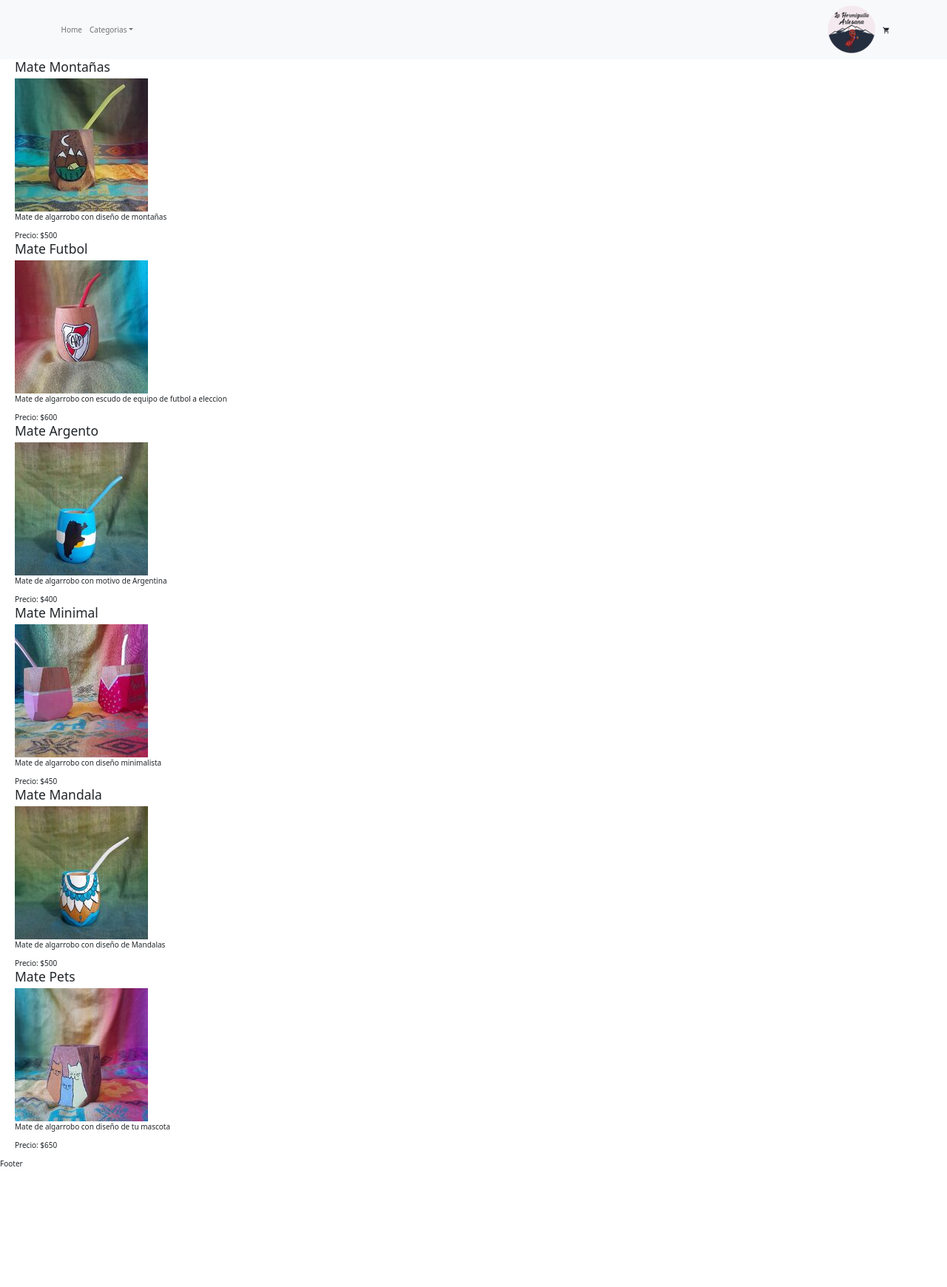
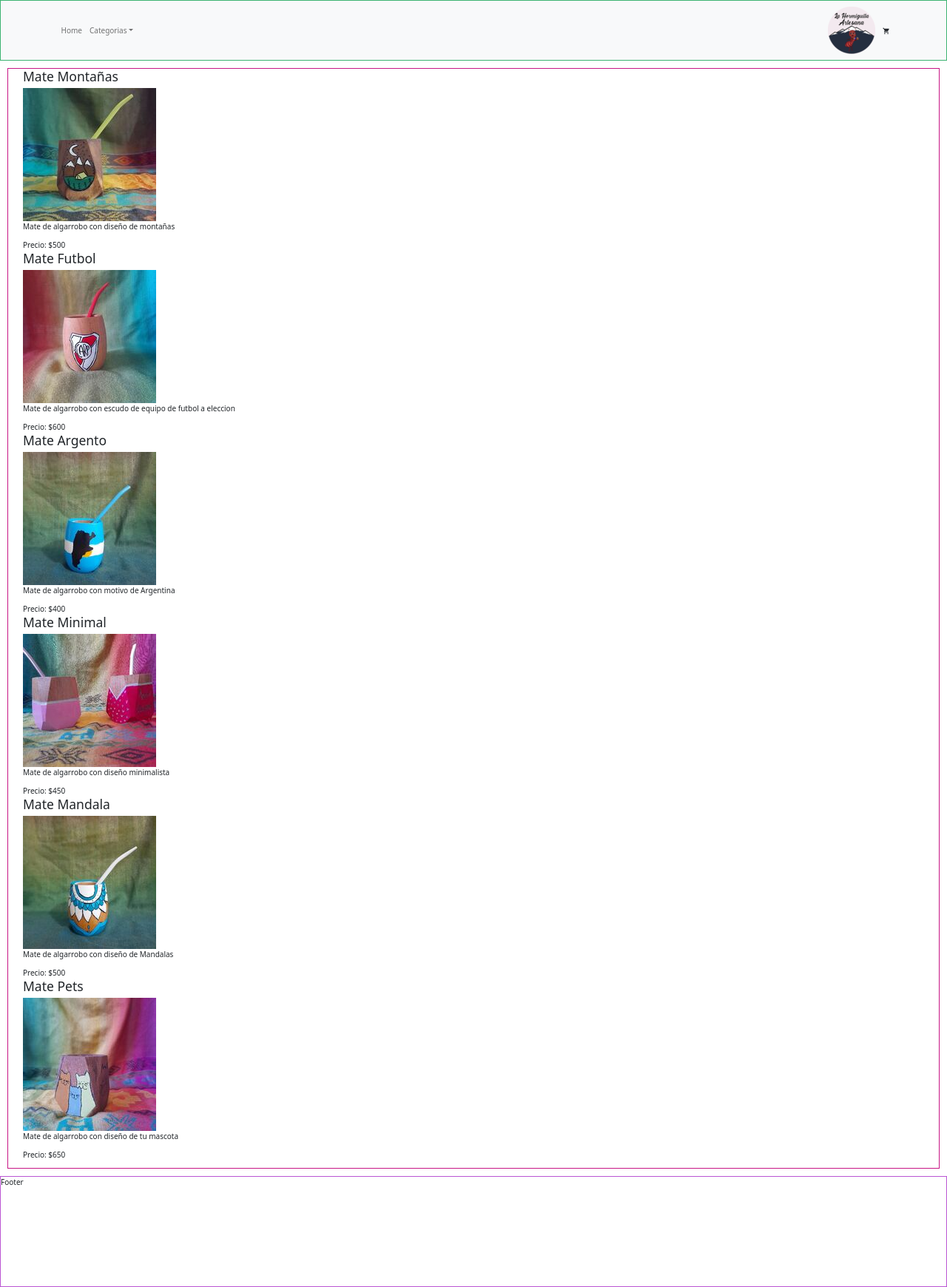
Before and after one commit to ariviscomi/hormiga_artesana_v2, a React (Create React App) app: page / in a window 1280 px wide. Shown: the whole page at 74% size. Before the commit the page ends 1581 px from the top, so only its background shows below. Built offline with nearby package versions, Linux system fonts and the light colour scheme.

Commit message:
Segunda Pre entrega

```diff
--- a/src/components/footer/Footer.js
+++ b/src/components/footer/Footer.js
@@ -2,7 +2,7 @@ import React from 'react'
 
 const Footer = () => {
   return (
-	<div>Footer</div>
+	<footer id='footer' className='footer'>Footer</footer>
   )
 }
 
--- a/src/components/header/Header.js
+++ b/src/components/header/Header.js
@@ -5,7 +5,7 @@ import HeaderCart from "./HeaderCart"
 
 export const Header = () => {
   return (
-	<header>
+	<header id='header' className='header'>
 		<NavBar/>
 		{/* <HeaderMenu/>
 		<div id='headerLogo' className='logo'>
--- a/src/styles/css/style.css
+++ b/src/styles/css/style.css
@@ -15,4 +15,20 @@ body {
   font-family: "Roboto Flex", sans-serif;
 }
 
+.header {
+  border: 1px groove mediumseagreen;
+}
+
+.footer {
+  min-height: 15rem;
+  width: 100vw;
+  border: 1px groove mediumorchid;
+}
+
+#itemListContainer {
+  max-width: calc(100% - 2rem);
+  border: 1px groove mediumvioletred;
+  margin: 1rem;
+}
+
 /*# sourceMappingURL=style.css.map */
--- a/src/styles/scss/components/_footer.scss
+++ b/src/styles/scss/components/_footer.scss
@@ -0,0 +1,5 @@
+.footer{
+	min-height: 15rem;
+	width: 100vw;
+	border: 1px groove mediumorchid;
+}
--- a/src/styles/scss/components/_header.scss
+++ b/src/styles/scss/components/_header.scss
@@ -1 +1,3 @@
-header{}
+.header{
+	border: 1px groove mediumseagreen;
+}
--- a/src/styles/scss/components/_itemlistcontainer.scss
+++ b/src/styles/scss/components/_itemlistcontainer.scss
@@ -0,0 +1,5 @@
+#itemListContainer{
+	max-width:calc(100% - 2rem);
+	border: 1px groove mediumvioletred;
+	margin: 1rem;
+}
```
Also changed, not shown: 1 other file (tests, documents, lock files or other folders).
